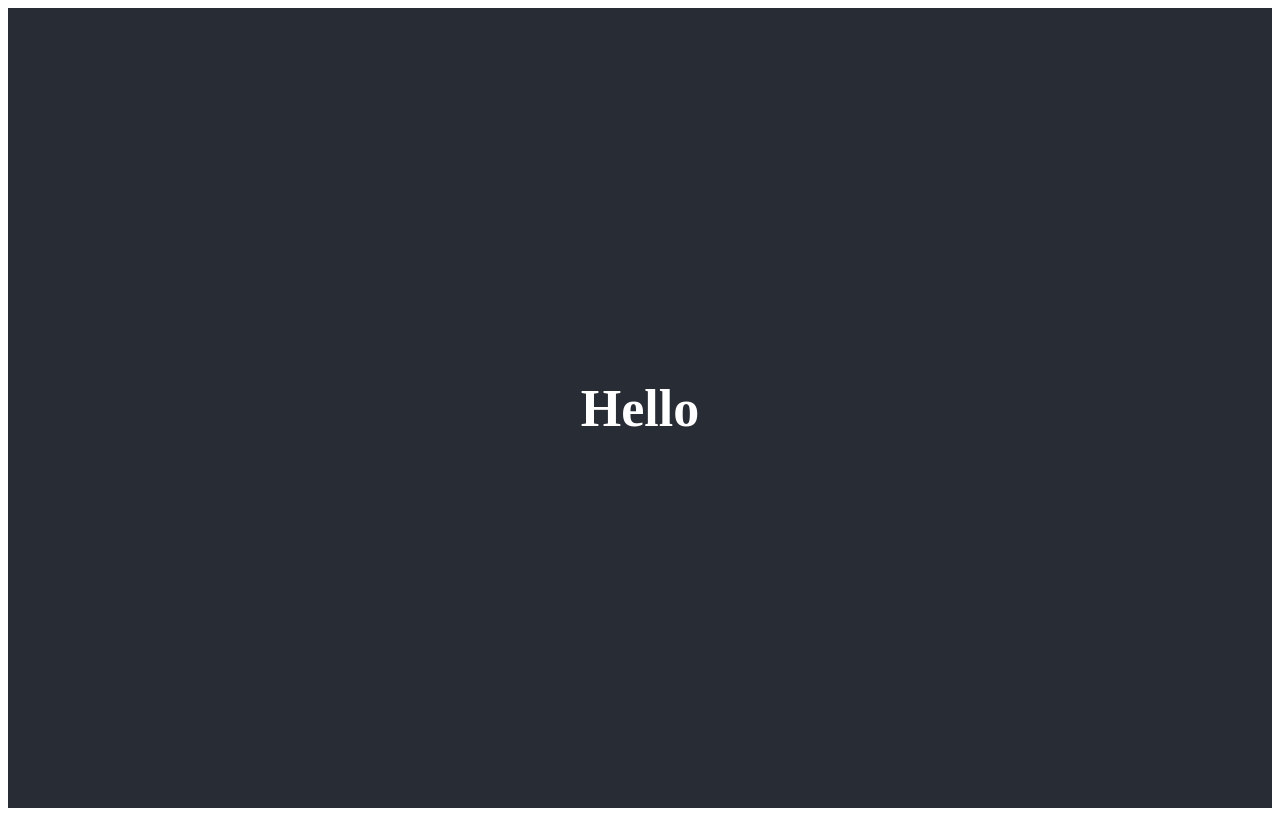
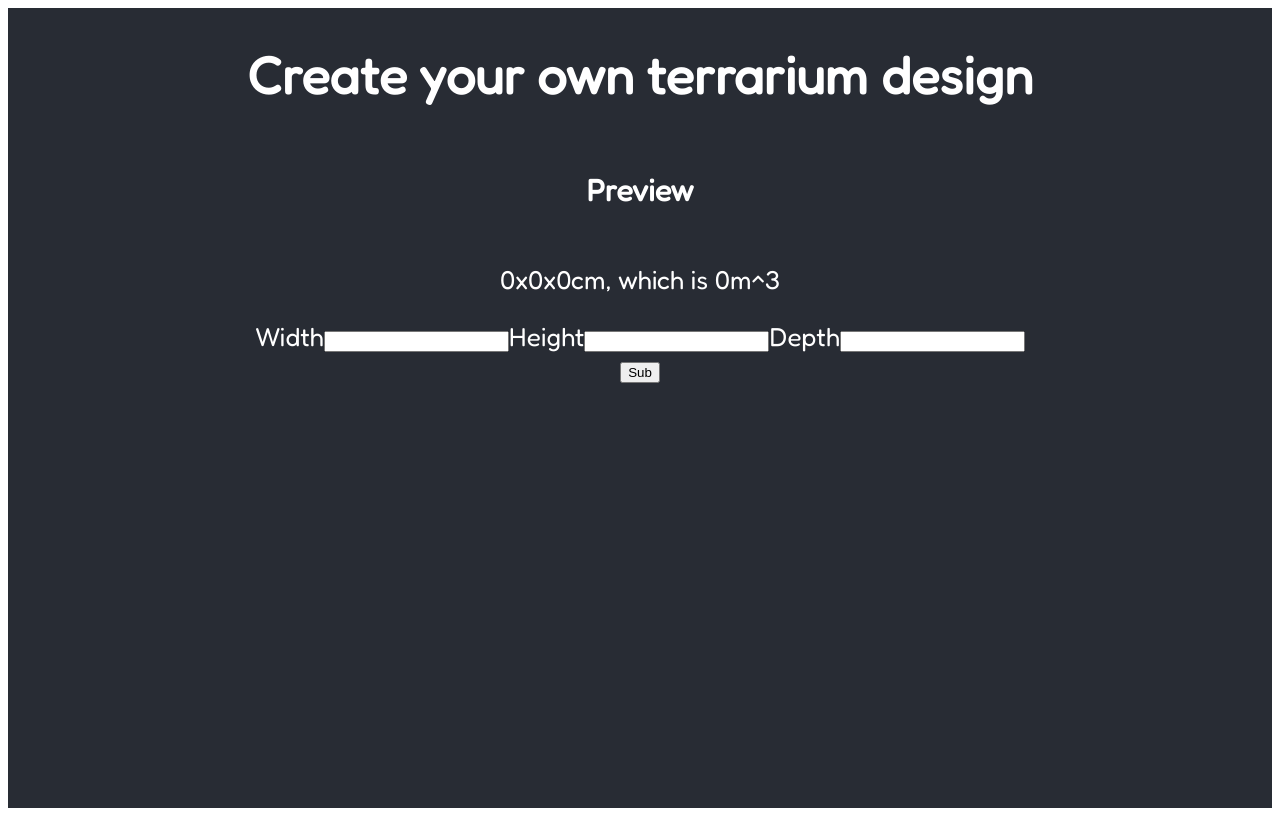
Before and after one commit to DandysByd/create-terra, a React (Create React App) app: page / in a window 1280 px wide. Built offline with nearby package versions, Linux system fonts and the light colour scheme.

Commit message:
finished dimensions

```diff
--- a/public/index.html
+++ b/public/index.html
@@ -9,6 +9,9 @@
       name="description"
       content="Web site created using create-react-app"
     />
+    <link rel="preconnect" href="https://fonts.googleapis.com">
+<link rel="preconnect" href="https://fonts.gstatic.com" crossorigin>
+<link href="https://fonts.googleapis.com/css2?family=Fredoka&display=swap" rel="stylesheet">
     <link rel="apple-touch-icon" href="%PUBLIC_URL%/logo192.png" />
     <!--
       manifest.json provides metadata used when your web app is installed on a
--- a/src/App.css
+++ b/src/App.css
@@ -1,25 +1,13 @@
-.App {
-  text-align: center;
+#root{
+  font-family: 'Fredoka', sans-serif;
 }
-
-.App-logo {
-  height: 40vmin;
-  pointer-events: none;
-}
-
-@media (prefers-reduced-motion: no-preference) {
-  .App-logo {
-    animation: App-logo-spin infinite 20s linear;
-  }
-}
-
 .App-header {
   background-color: #282c34;
   min-height: 100vh;
   display: flex;
   flex-direction: column;
   align-items: center;
-  justify-content: center;
+  justify-content: flex-start;
   font-size: calc(10px + 2vmin);
   color: white;
 }
@@ -27,12 +15,3 @@
 .App-link {
   color: #61dafb;
 }
-
-@keyframes App-logo-spin {
-  from {
-    transform: rotate(0deg);
-  }
-  to {
-    transform: rotate(360deg);
-  }
-}
--- a/src/App.js
+++ b/src/App.js
@@ -1,10 +1,16 @@
 import './App.css';
+import Changes from './components/Changes';
+
+
 
 function App() {
   return (
     <div className="App">
       <header className="App-header">
-        <h1>Hello</h1>
+        <h1>Create your own terrarium design</h1>
+        <h3>Preview</h3>
+        <Changes />
+
       </header>
     </div>
   );
--- /dev/null
+++ b/src/components/ChangeForm.js
@@ -0,0 +1,43 @@
+import React, { useState } from 'react'
+
+function ChangeForm(props) {
+  //Dimensions state
+  var [width, setWidth] = useState(0);
+  var [height, setHeight] = useState(0);
+  var [depth, setDepth] = useState(0);
+
+  //Dimensions setters
+  function getValueWidth(e) {
+      setWidth(e.target.value);
+      props.width = width;
+  }
+  function getValueHeight(e) {
+      setHeight(e.target.value);
+      props.height = height;
+  }
+  function getValueDepth(e) {
+      setDepth(e.target.value);
+      props.depth = depth;
+  }
+
+  return {
+      width,height,depth,
+      render:(
+      <div className='dimensions'>
+          <div>
+              <label>Width</label>
+              <input onChange={getValueWidth} type='number' id='width-input'></input>
+          </div>
+          <div>
+              <label>Height</label>
+              <input onChange={getValueHeight} type='number' id='height-input'></input>
+          </div>
+          <div>
+              <label>Depth</label>
+              <input onChange={getValueDepth} type='number' id='depth-input'></input>
+          </div>
+      </div>
+  )}
+}
+
+export default ChangeForm
--- /dev/null
+++ b/src/components/Changes.js
@@ -0,0 +1,36 @@
+import React, { useState } from 'react'
+import ChangeForm from './ChangeForm';
+import Random from './Random';
+import './styles/changes.css'
+
+function Changes(props) {
+
+    function Dimension({ width, height, depth }) {
+        return (
+            <></>
+        )
+    }
+
+
+    const { render, width, height, depth } = ChangeForm()
+    var content = width * height * depth;
+    content = content / 1000000
+
+    const saveExpenseDatahandler = (entereExpenseData) =>{
+        console.log(entereExpenseData)
+    }
+
+    return (
+        <>
+            <div className='preview'><p>{width + 'x' + height + 'x' + depth + 'cm, which is ' + content + 'm^3'}</p></div>
+            <Dimension {...{ width, height, depth }} />
+            {render}
+
+
+            <Random onSaveExpenseData={saveExpenseDatahandler}></Random>
+        </>
+    )
+
+}
+
+export default Changes
--- /dev/null
+++ b/src/components/Random.js
@@ -0,0 +1,23 @@
+import React, { useState } from 'react'
+
+function Random(props) {
+
+    const [inputValue1, setInputValue1] = useState('');
+
+    const value1 = (e) =>{
+        e.preventDefault()
+        setInputValue1(7)
+        props.onSaveExpenseData(inputValue1);
+    }
+
+    return (
+
+        <div>
+            <form onSubmit={value1}>
+            <button type='submit'>Sub</button>
+            </form>
+        </div>
+    )
+}
+
+export default Random
--- /dev/null
+++ b/src/components/styles/changes.css
@@ -0,0 +1,9 @@
+.dimensions{
+    display: flex;
+    flex-direction: row;
+    align-items: flex-end;
+}
+.species{
+    display: flex;
+    align-items: center;
+}
--- /dev/null
+++ b/src/components/styles/preview.css
@@ -0,0 +1,3 @@
+.preview-terrarium{
+    border: 1px solid black;
+}
```
Also changed, not shown: src/components/OptionSelection.js (added, +16 -0 lines), src/components/Preview.js (added, +9 -0 lines).
